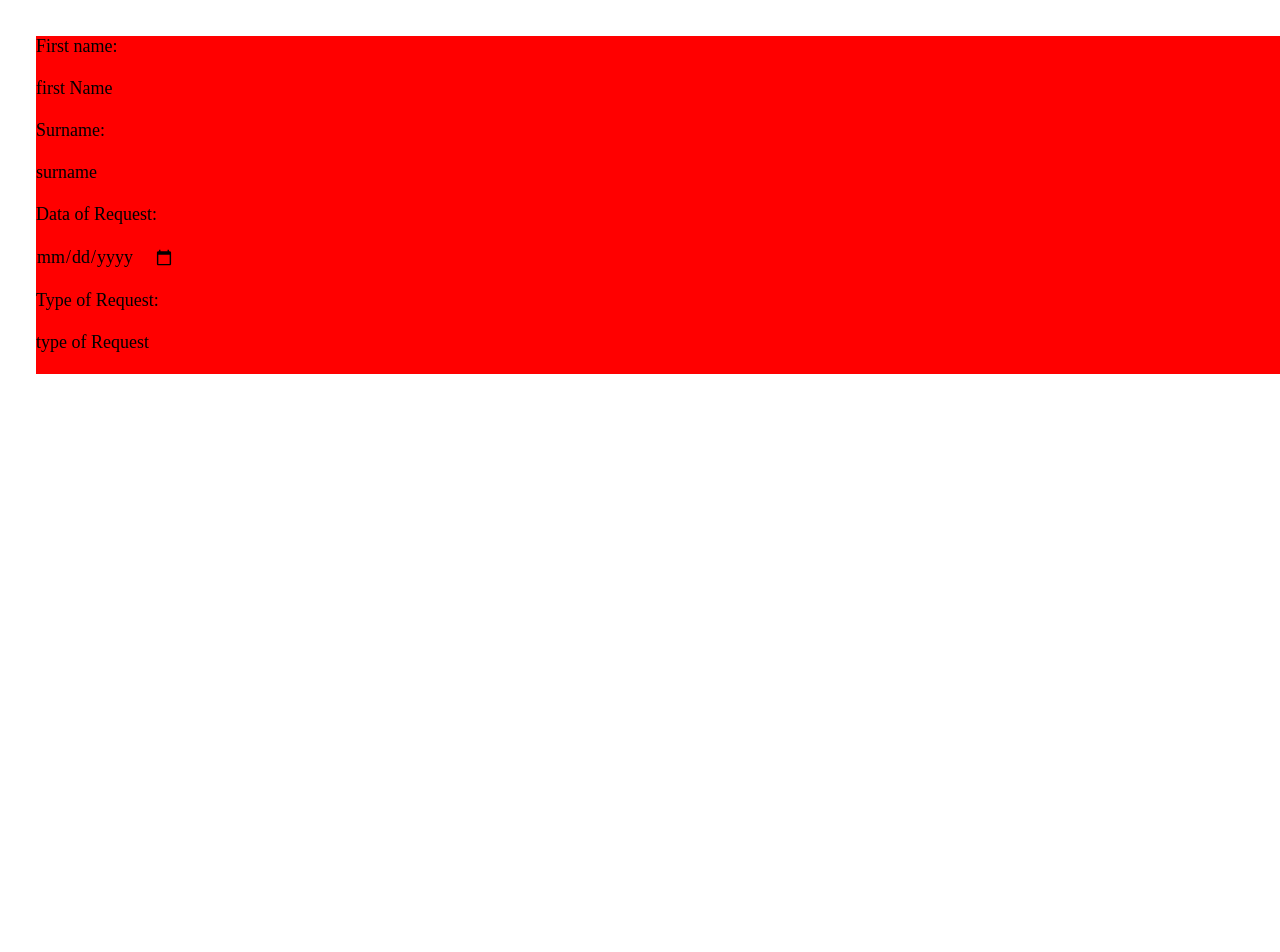
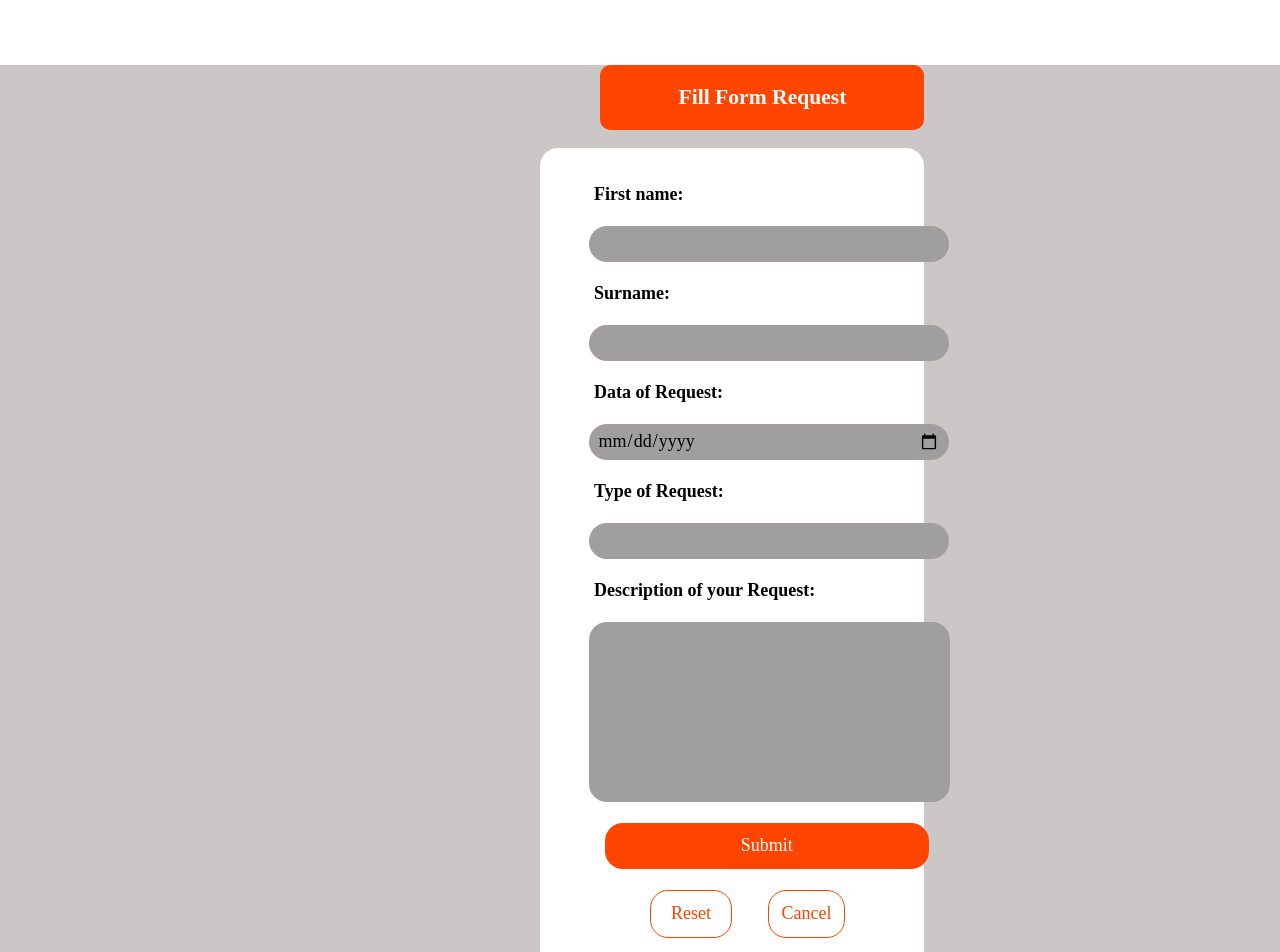
Before and after one commit to alcfdez/Support-App, a Vue app in the folder src/main/frontend/: page / in a window 1280 px wide. Shown: the top 952 px of the page. Before the commit the page ends 836 px from the top, so only its background shows below. Built offline with nearby package versions, Linux system fonts and the light colour scheme.

Commit message:
FormRequest component done

```diff
--- a/src/main/frontend/src/components/FormRequest.vue
+++ b/src/main/frontend/src/components/FormRequest.vue
@@ -1,34 +1,135 @@
-<script setup>
-
-</script>
+<script setup></script>
 
 <template>
     <main>
+        <div class="__container-title">
+            <h2>Fill Form Request</h2>
+        </div>
 
         <form class="__container-forms">
-                <label class="__container-forms-firstname" for="firstname" >First name:</label><br>
-                <input type="text" id="__container-forms-firstname" name="firstname" value="first Name"><br>
+            <label class="__container-forms__label" for="firstname">First name:</label><br />
+            <input type="text" class="__container-forms__label__inputbox" name="firstname" /><br />
 
-                <label class=__container-forms-surname for="surname">Surname:</label><br>
-                <input type="text" id="__container-forms-surname" name="surname" value="surname"><br>
+            <label class="__container-forms__label" for="surname">Surname:</label><br />
+            <input type="text" class="__container-forms__label__inputbox" name="surname" /><br />
 
-                <label class="__container-forms-date" for="date">Data of Request:</label><br>
-                <input type="date" id="__container-forms-date" name="date" value="date of Request"><br>
+            <label class="__container-forms__label" for="date">Data of Request:</label><br />
+            <input type="date" class="__container-forms__label__inputbox" name="date" /><br />
 
-                <label class="__container-forms-typerequest" for="type">Type of Request:</label><br>
-                <input type="text" id="__container-forms-typerequest" name="typerequest" value="type of Request"><br>
-            </form>
+            <label class="__container-forms__label" for="type">Type of Request:</label><br />
+            <select type="text" class="__container-forms__label__inputbox" name="typerequest">
+                <option class= "features" ></option>
+                <option class= "features" >Material Request</option>
+                <option class= "features" >Repair Request</option>
+                <option class= "features" >TI Service Request</option>
+                <option class= "features" >SAC</option>
+            </select><br />
+
+            <label class="__container-forms__label" for="type">Description of your Request:</label><br />
+            <input type="text" class="__container-forms__label__inputbox__description" name="description" /><br />
+
+                <button class="button__one" type="button">
+                    Submit</button><br />
+                <div class="container__button">
+                    <button class="button__two" type="button">
+                        Reset</button><br />
+                    <button class="button__three" type="button">
+                        Cancel
+                    </button>
+                </div>
+        </form>
 
     </main>
 </template>
 
+<style lang="scss" scoped>
+main {
+    width: 100%;
+    height: 100%;
+    background-color: rgb(204, 199, 199);
 
-<style lang="scss" scoped>
+}
 
-.__container-forms{
-    margin-left: 2em;
-    margin-top: 2em;
-    background-color: red;
+.__container-title {
+    background-color: orangered;
+    margin: 3em 27.8em 0.5em;
+    width: 15em;
+    height: 3em;
+    border-radius: 0.5em;
+    display: flex;
+    justify-content: center;
+    align-items: center;
+    font-size: 1.2em;
+    font-weight: bold;
+    color: white;
+}
+
+.__container-forms {
+    width: 30%;
+    margin: 1em 30em 5em;
+    background-color: white;
+    padding: 2em;
+    border-radius: 1em;
+    font-weight: bold;
+
+    &__label {
+        background-color: white;
+        margin-left: 1em;
+
+        &__inputbox {
+            border-radius: 1em;
+            height: 2em;
+            width: 20em;
+            padding: 0.5em;
+            background-color: rgb(160, 158, 158);
+            margin-left: .7em;
+
+            &__description {
+                height: 10em;
+                width: 20.1em;
+                background-color:rgb(160, 158, 158);
+                border-radius: 1em;
+                margin-left: .7em;
+            }
+        }
+    }
+
+
+    }
+.button__one{
+    background-color: orangered;
+    border-radius: 1em;
+    padding: 0.7em;
+    width: 18em;
+    display: flex;
+    justify-content: center;
+    margin-left: 1.6em;
+    color: white;
+}
+.container__button{
+    width: 50%;
+    display: flex;
+    justify-content: center;
+    margin-left: 5.2em;
+    gap: 1em;
+    color: white;
+
+.button__two{
+        border: .1em solid orangered;
+        border-radius: 1em;
+        padding: 0 1.1em;
+        font-size: 1em;
+        color: orangered;
+    }
+.button__three{
+    border: .1em solid orangered;
+        border-radius: 1em;
+        padding: .7em;
+        font-size: 1em;
+        color: orangered;
+    }
+
+
 }
 
 </style>
```
